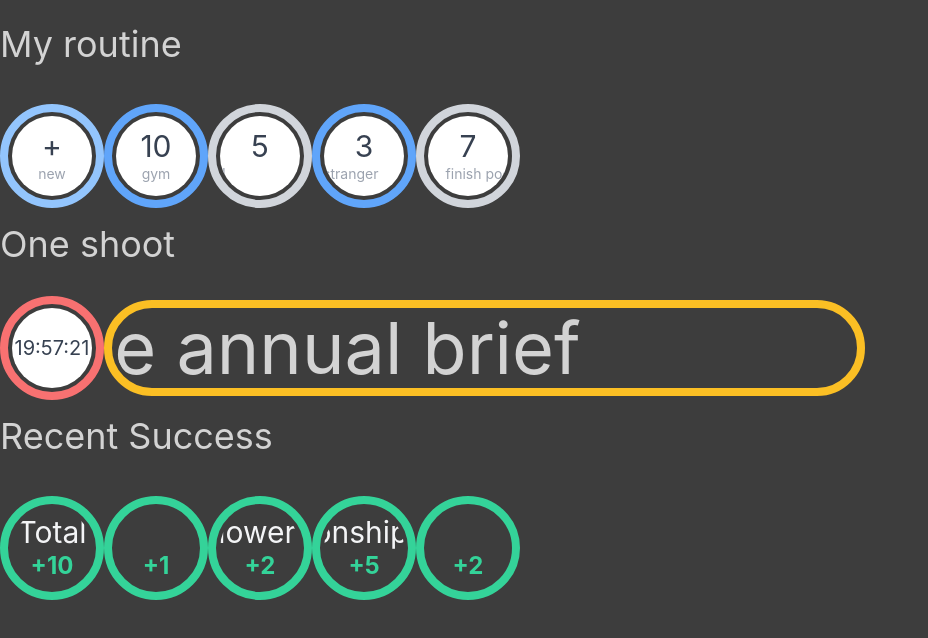
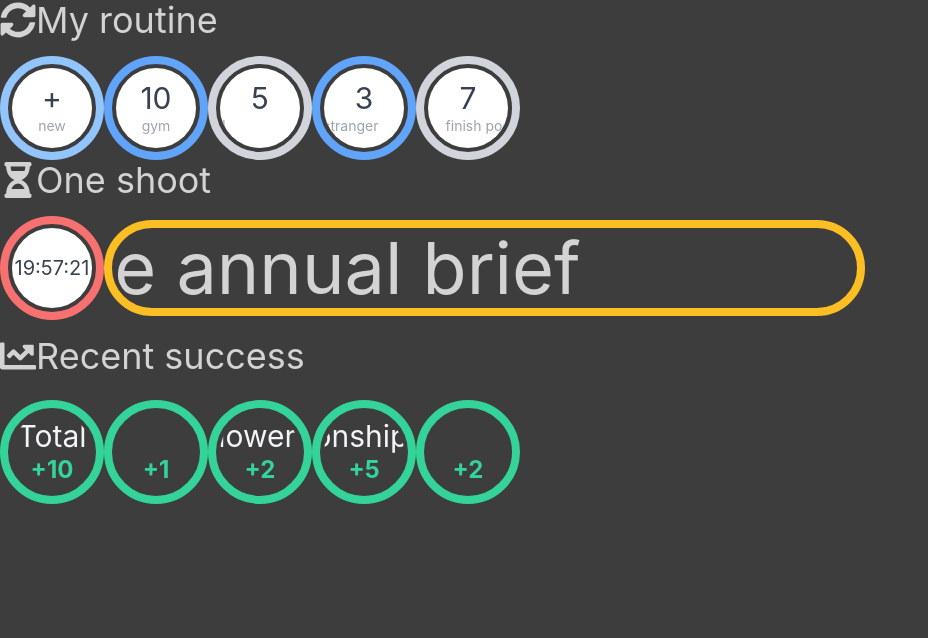
Before and after one commit to NourimoS/routine, a React (Create React App) app: page / in a window 1280 px wide. Shown: the top 638 px of the page, without its empty margins (0-928 px from the left). Built offline with nearby package versions, Linux system fonts and the light colour scheme; what tailwindcss-rtl would draw is missing.

Commit message:
adding icons

```diff
--- a/package.json
+++ b/package.json
@@ -10,6 +10,7 @@
     "react": "^17.0.2",
     "react-countdown": "^2.3.2",
     "react-dom": "^17.0.2",
+    "react-icons": "^4.2.0",
     "react-scripts": "4.0.3",
     "web-vitals": "^1.0.1"
   },
--- a/src/components/MyRoutine.jsx
+++ b/src/components/MyRoutine.jsx
@@ -2,15 +2,16 @@ import React from 'react'
 import Iterator from './Iterator.jsx'
 import NewItem from './NewItem.jsx';
 import RoutineItem from './RoutineItem.jsx'
-
+import {FaSyncAlt} from 'react-icons/fa'
+import Title from './Title.jsx';
 
 const MyRoutine = ({routines,setDone,onAddNew}) => {
 
 
     return (
         <>
-            <h3 className=" py-6 text-4xl">My routine</h3>
-            <ul className="flex py-4 w-full overflow-x-scroll">
+            <Title text="My routine" icon={FaSyncAlt} />
+            <ul className="flex w-full overflow-x-scroll">
 
             <NewItem onAddNew={onAddNew}></NewItem>
             <Iterator  data={routines} renderAs={({el,i})=>(<RoutineItem onSetDone={()=>setDone(i)} key={i}  {...el}  ></RoutineItem>)}>
--- a/src/components/NewHabitForm.jsx
+++ b/src/components/NewHabitForm.jsx
@@ -10,7 +10,7 @@ const NewHabitForm = ({onCreate,onCancel}) => {
                         <input name="habitName" autoFocus type="text" className="border-2 border-blue-400 placeholder-blue-400 text-blue-400" maxLength="20" placeholder="routine name" />
                         </div>
                         <div className="mb-2">
-                            <input type="checkbox" name="notify" className="mr-2" />
+                            <input type="checkbox" name="notify" className="me-2" />
                             <label htmlFor="notify" className="text-blue-900 mb-2">notify?</label>
                         </div>
                         <input className="btn bg-blue-300 text-blue-900 border-blue-400 border-2" type="submit" value="Create"></input>
--- a/src/components/RecentSuccess.jsx
+++ b/src/components/RecentSuccess.jsx
@@ -1,18 +1,23 @@
-import React from 'react'
-import Iterator from './Iterator'
-import SuccessItem from './SuccessItem'
+import React from "react";
+import { FaChartLine } from "react-icons/fa";
+import Iterator from "./Iterator";
+import SuccessItem from "./SuccessItem";
+import Title from "./Title";
 
-const RecentSuccess = ({data}) => {
-    return (
-        <div className="my-4">
-            <h3 className="text-4xl mb-4">Recent Success</h3>
-            <ul className="flex py-4 w-full overflow-x-scroll">
+const RecentSuccess = ({ data }) => {
+	return (
+		<div className="my-4">
+			<Title text="Recent success" icon={FaChartLine} />
+			<ul className="flex w-full overflow-x-scroll">
+				<Iterator
+					data={data}
+					renderAs={({ el, i }) => (
+						<SuccessItem data={el} index={i} key={i}></SuccessItem>
+					)}
+				></Iterator>
+			</ul>
+		</div>
+	);
+};
 
-        <Iterator  data={data} renderAs={({el,i})=>(<SuccessItem  data={el} index={i} key={i}  ></SuccessItem>)}></Iterator>
-        </ul>
-        </div>
-
-    )
-}
-
-export default RecentSuccess
+export default RecentSuccess;
--- /dev/null
+++ b/src/components/Title.jsx
@@ -0,0 +1,12 @@
+import React from 'react'
+
+const Title = ({text,icon}) => {
+    return (
+        <h3 className="text-4xl mb-4 flex items-center">
+				{icon()}
+				<span className="ms-4">{text}</span>
+		</h3>
+    )
+}
+
+export default Title
--- a/src/components/TopPriorite.jsx
+++ b/src/components/TopPriorite.jsx
@@ -1,8 +1,8 @@
 import React from "react";
-// import CountDown from './CountDown'
 import Countdown from "react-countdown";
 import countDownRender from "./countDownRender";
-// import RoundedButton from './RoundedButton';
+import {FaHourglassHalf} from "react-icons/fa"
+import Title from "./Title";
 
 const TopPriorite = ({
 	title,
@@ -17,7 +17,7 @@ const TopPriorite = ({
 		<>
 			{!done && (
                 <div>
-                    <h3 className="text-4xl mb-8">One shoot</h3>
+                    <Title text="One shoot" icon={FaHourglassHalf} />
                     <div className="w-full flex items-center  overflow-hidden">
                         <Countdown
                             className="text-2xl py-2"
```
Also changed, not shown: 1 other file (tests, documents, lock files or other folders).
